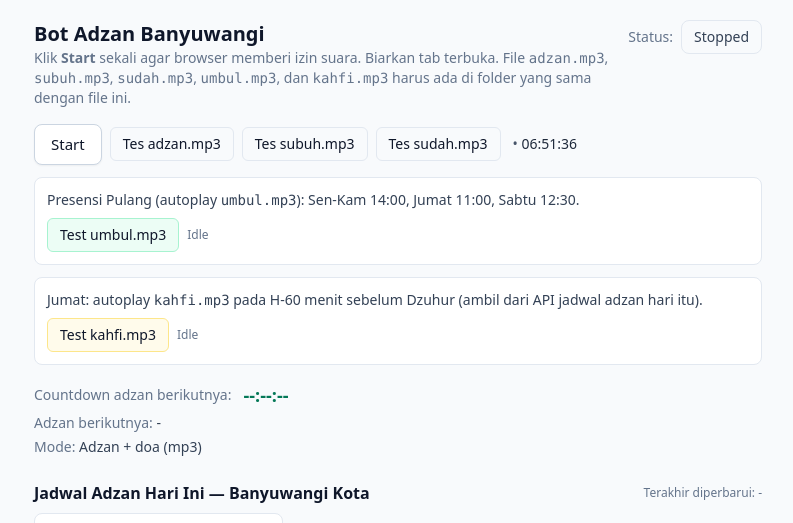
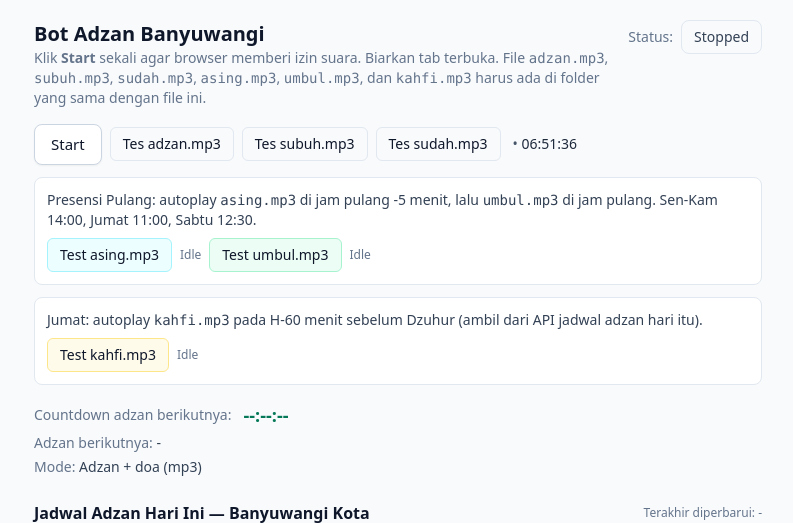
Before and after one commit to wicaxvaganza/adzan, a PHP site: page / in a window 1280 px wide. Shown: the top 523 px of the page, without its empty margins (242-1035 px from the left). Run offline with PHP 8.4, Linux system fonts and the light colour scheme; data that the repository does not hold is empty; some libraries are stand-ins or nearby versions.

Commit message:
Restore asing.mp3 presensi minus-5 autoplay and test button

```diff
--- a/index.php
+++ b/index.php
@@ -244,7 +244,7 @@ if (isset($_GET['adzan'])) {
       <h1 class="text-xl font-semibold">Bot Adzan Banyuwangi</h1>
       <p class="text-slate-500 text-sm">
         Klik <strong>Start</strong> sekali agar browser memberi izin suara. Biarkan tab terbuka.
-        File <code>adzan.mp3</code>, <code>subuh.mp3</code>, <code>sudah.mp3</code>, <code>umbul.mp3</code>, dan <code>kahfi.mp3</code> harus ada di folder yang sama dengan file ini.
+        File <code>adzan.mp3</code>, <code>subuh.mp3</code>, <code>sudah.mp3</code>, <code>asing.mp3</code>, <code>umbul.mp3</code>, dan <code>kahfi.mp3</code> harus ada di folder yang sama dengan file ini.
       </p>
     </div>
     <div class="ml-auto flex items-center gap-2">
@@ -282,10 +282,15 @@ if (isset($_GET['adzan'])) {
   <!-- Tes Presensi Pulang -->
   <div class="mt-3 rounded-lg border border-slate-200 bg-white p-3">
     <div class="text-sm text-slate-700">
-      Presensi Pulang (autoplay <code>umbul.mp3</code>):
+      Presensi Pulang:
+      autoplay <code>asing.mp3</code> di jam pulang -5 menit, lalu <code>umbul.mp3</code> di jam pulang.
       Sen-Kam 14:00, Jumat 11:00, Sabtu 12:30.
     </div>
     <div class="mt-2 flex items-center gap-2">
+      <button id="btnTestAsing" class="rounded-md border border-cyan-200 bg-cyan-50 px-3 py-1.5 text-sm hover:bg-cyan-100">
+        Test asing.mp3
+      </button>
+      <span id="asingTestState" class="text-xs text-slate-500">Idle</span>
       <button id="btnTestUmbul" class="rounded-md border border-emerald-200 bg-emerald-50 px-3 py-1.5 text-sm hover:bg-emerald-100">
         Test umbul.mp3
       </button>
@@ -363,8 +368,10 @@ if (isset($_GET['adzan'])) {
   var btnTestAdzan  = document.getElementById('btnTestAdzan');
   var btnTestSubuh  = document.getElementById('btnTestSubuh');
   var btnTestDoa    = document.getElementById('btnTestDoa');
+  var btnTestAsing  = document.getElementById('btnTestAsing');
   var btnTestUmbul  = document.getElementById('btnTestUmbul');
   var btnTestKahfi  = document.getElementById('btnTestKahfi');
+  var asingTestStateEl = document.getElementById('asingTestState');
   var umbulTestStateEl = document.getElementById('umbulTestState');
   var kahfiTestStateEl = document.getElementById('kahfiTestState');
   var statusBadge   = document.getElementById('statusBadge');
@@ -386,11 +393,13 @@ if (isset($_GET['adzan'])) {
   var nextRunTimestamp      = null;
   var logTimerId            = null;
   var scheduleRefreshTimerId = null;   // <- interval refresh jadwal
+  var asingPlayedToday      = {};      // {'YYYY-MM-DD': {'presensi-minus5':1}}
   var umbulPlayedToday      = {};      // {'YYYY-MM-DD': {'presensi-pulang':1}}
   var kahfiPlayedToday      = {};      // {'YYYY-MM-DD': {'jumat-kahfi':1}}
   var adzanTestAudio        = null;
   var subuhTestAudio        = null;
   var doaTestAudio          = null;
+  var asingTestAudio        = null;
   var umbulTestAudio        = null;
   var kahfiTestAudio        = null;
 
@@ -409,6 +418,20 @@ if (isset($_GET['adzan'])) {
     if(d === 5) return '11:00';          // Jumat
     if(d === 6) return '12:30';          // Sabtu
     return null;                         // Minggu: tidak ada
+  }
+
+  function minusMinutesHHMM(hhmm, minutes){
+    if(!hhmm) return null;
+    var p = String(hhmm).split(':');
+    if(p.length < 2) return null;
+    var h = parseInt(p[0], 10);
+    var m = parseInt(p[1], 10);
+    if(isNaN(h) || isNaN(m)) return null;
+    var total = (h * 60 + m) - minutes;
+    while(total < 0) total += (24 * 60);
+    var hh = String(Math.floor(total / 60) % 24).padStart(2, '0');
+    var mm = String(total % 60).padStart(2, '0');
+    return hh + ':' + mm;
   }
 
   function getJumatKahfiTime(now){
@@ -736,11 +759,29 @@ if (isset($_GET['adzan'])) {
     var tkey = todayKey();
 
     if(!playedToday[tkey]) playedToday[tkey] = {};
+    if(!asingPlayedToday[tkey]) asingPlayedToday[tkey] = {};
     if(!umbulPlayedToday[tkey]) umbulPlayedToday[tkey] = {};
     if(!kahfiPlayedToday[tkey]) kahfiPlayedToday[tkey] = {};
 
+    // Presensi pulang -5 menit: autoplay asing.mp3 sesuai hari
+    var jamPulang = getPresensiPulangTime(now);
+    var jamAsing = minusMinutesHHMM(jamPulang, 5);
+    if(jamAsing === cur && !asingPlayedToday[tkey]['presensi-minus5']){
+      playAudioFilesSequential(['asing.mp3']).then(function(res){
+        if(res === 'ok'){
+          asingPlayedToday[tkey]['presensi-minus5'] = 1;
+          try {
+            fetch(
+              window.location.pathname +
+              '?clientlog=1&msg=' +
+              encodeURIComponent('PLAY PRESENSI MINUS5 asing.mp3 at ' + cur)
+            ).catch(function(){});
+          } catch(e) {}
+        }
+      }).catch(function(){});
+    }
+
     // Presensi pulang: autoplay umbul.mp3 sesuai hari
-    var jamPulang = getPresensiPulangTime(now);
     if(jamPulang === cur && !umbulPlayedToday[tkey]['presensi-pulang']){
       playAudioFilesSequential(['umbul.mp3']).then(function(res){
         if(res === 'ok'){
@@ -896,6 +937,7 @@ if (isset($_GET['adzan'])) {
     stopAdzanTest();
     stopSubuhTest();
     stopDoaTest();
+    stopAsingTest();
     stopUmbulTest();
     stopKahfiTest();
 
@@ -1099,6 +1141,21 @@ if (isset($_GET['adzan'])) {
     if(umbulTestStateEl) umbulTestStateEl.textContent = 'Idle';
   }
 
+  function updateAsingTestUI(isPlaying){
+    if(!btnTestAsing) return;
+    if(isPlaying){
+      btnTestAsing.textContent = 'Stop asing.mp3';
+      btnTestAsing.classList.remove('border-cyan-200', 'bg-cyan-50', 'hover:bg-cyan-100');
+      btnTestAsing.classList.add('border-rose-200', 'bg-rose-50', 'hover:bg-rose-100');
+      if(asingTestStateEl) asingTestStateEl.textContent = 'Playing (test mode)';
+      return;
+    }
+    btnTestAsing.textContent = 'Test asing.mp3';
+    btnTestAsing.classList.remove('border-rose-200', 'bg-rose-50', 'hover:bg-rose-100');
+    btnTestAsing.classList.add('border-cyan-200', 'bg-cyan-50', 'hover:bg-cyan-100');
+    if(asingTestStateEl) asingTestStateEl.textContent = 'Idle';
+  }
+
   function updateKahfiTestUI(isPlaying){
     if(!btnTestKahfi) return;
     if(isPlaying){
@@ -1123,6 +1180,41 @@ if (isset($_GET['adzan'])) {
       umbulTestAudio = null;
     }
     updateUmbulTestUI(false);
+  }
+
+  function stopAsingTest(){
+    if(asingTestAudio){
+      try {
+        asingTestAudio.pause();
+        asingTestAudio.currentTime = 0;
+      } catch(e) {}
+      asingTestAudio = null;
+    }
+    updateAsingTestUI(false);
+  }
+
+  function startAsingTest(){
+    if(asingTestAudio) return;
+    var audio = new Audio('asing.mp3');
+    audio.preload = 'auto';
+    audio.onended = function(){
+      asingTestAudio = null;
+      updateAsingTestUI(false);
+    };
+    audio.onerror = function(){
+      asingTestAudio = null;
+      updateAsingTestUI(false);
+      alert('Gagal memutar asing.mp3 (cek file & lokasi).');
+    };
+    asingTestAudio = audio;
+    updateAsingTestUI(true);
+    var p = audio.play();
+    if(p && p.catch){
+      p.catch(function(){
+        stopAsingTest();
+        alert('Browser menolak autoplay. Klik halaman lalu ulangi tes.');
+      });
+    }
   }
 
   function startUmbulTest(){
@@ -1199,6 +1291,21 @@ if (isset($_GET['adzan'])) {
       } catch(e) {}
     });
   }
+  if(btnTestAsing){
+    btnTestAsing.addEventListener('click', function(){
+      if(asingTestAudio){
+        stopAsingTest();
+        try {
+          fetch(window.location.pathname + '?clientlog=1&msg=' + encodeURIComponent('STOP TEST asing.mp3'));
+        } catch(e) {}
+        return;
+      }
+      startAsingTest();
+      try {
+        fetch(window.location.pathname + '?clientlog=1&msg=' + encodeURIComponent('TEST asing.mp3'));
+      } catch(e) {}
+    });
+  }
   if(btnTestKahfi){
     btnTestKahfi.addEventListener('click', function(){
       if(kahfiTestAudio){
@@ -1222,6 +1329,7 @@ if (isset($_GET['adzan'])) {
   updateBaseTestButtonUI(btnTestAdzan, 'Tes adzan.mp3', 'Stop adzan.mp3', false);
   updateBaseTestButtonUI(btnTestSubuh, 'Tes subuh.mp3', 'Stop subuh.mp3', false);
   updateBaseTestButtonUI(btnTestDoa, 'Tes sudah.mp3', 'Stop sudah.mp3', false);
+  updateAsingTestUI(false);
   updateUmbulTestUI(false);
   updateKahfiTestUI(false);
 
```
